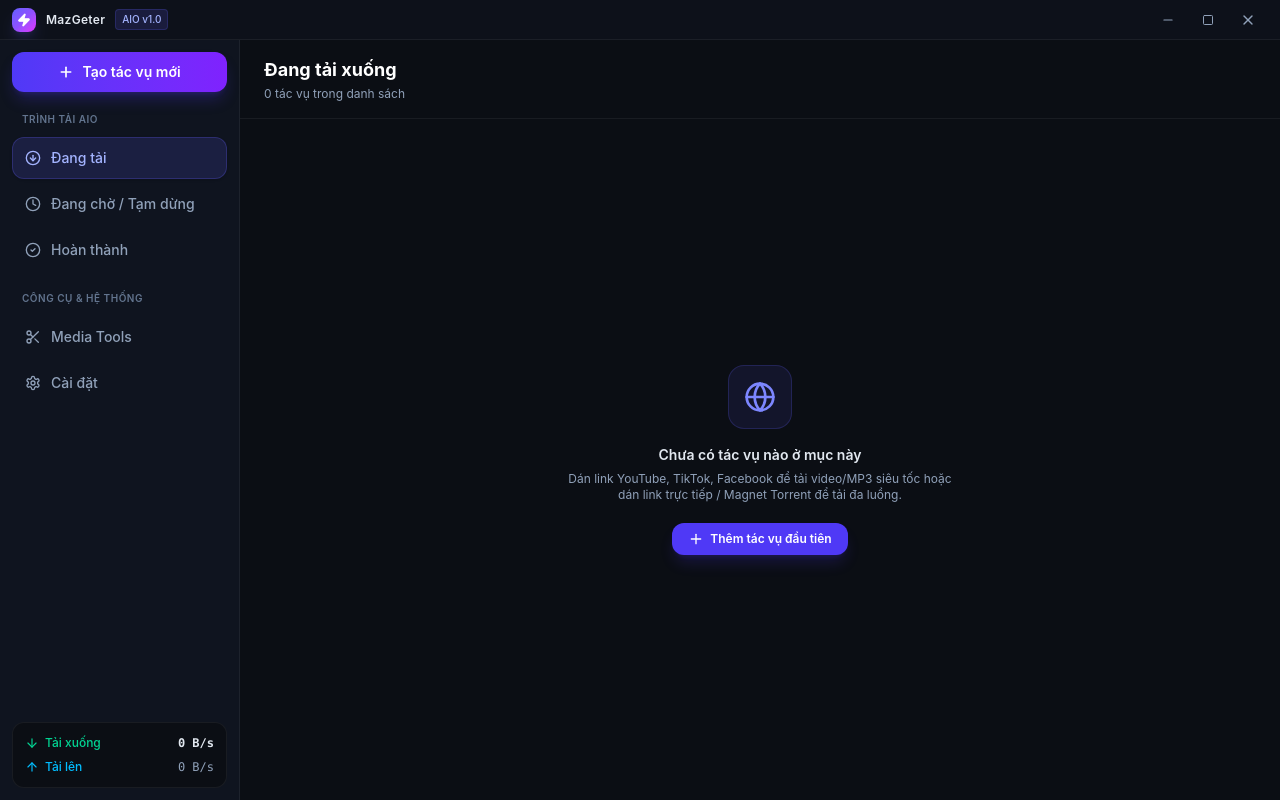
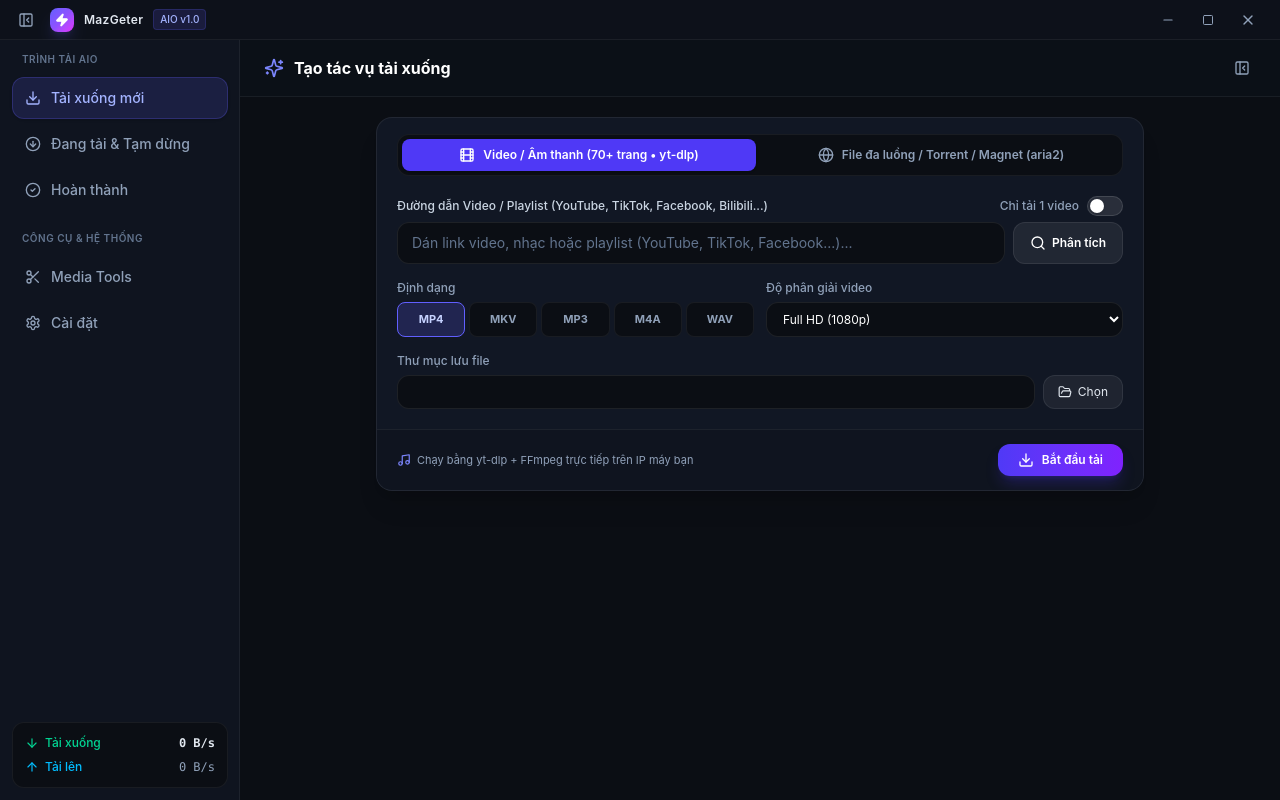
Before and after one commit to AkaiZed/MazGeter, a React (Vite) app: page / in a window 1280 px wide. Built offline with nearby package versions, Linux system fonts and the light colour scheme.

Commit message:
feat: inline download form as home view, collapsible sidebar toggle, merge active & waiting/paused into queue tab

```diff
--- a/src/App.tsx
+++ b/src/App.tsx
@@ -16,11 +16,11 @@ const INITIAL_STATS: GlobalStats = {
 };
 
 export default function App() {
-  const [activeTab, setActiveTab] = useState<NavTab>('active');
+  const [activeTab, setActiveTab] = useState<NavTab>('download');
+  const [sidebarOpen, setSidebarOpen] = useState(true);
   const [tasks, setTasks] = useState<DownloadTask[]>([]);
   const [stats, setStats] = useState<GlobalStats>(INITIAL_STATS);
   const [settings, setSettings] = useState<AppSettings | null>(null);
-  const [modalOpen, setModalOpen] = useState(false);
 
   useEffect(() => {
     window.mazgeter?.getSettings().then(setSettings).catch(() => {});
@@ -34,11 +34,10 @@ export default function App() {
   }, []);
 
   const filteredTasks = useMemo(() => {
-    if (activeTab === 'active') {
-      return tasks.filter((t) => t.status === 'active');
-    }
-    if (activeTab === 'waiting') {
-      return tasks.filter((t) => t.status === 'waiting' || t.status === 'paused');
+    if (activeTab === 'queue') {
+      return tasks
+        .filter((t) => t.status === 'active' || t.status === 'waiting' || t.status === 'paused')
+        .sort((a, b) => (a.status === 'active' ? -1 : b.status === 'active' ? 1 : 0));
     }
     if (activeTab === 'stopped') {
       return tasks.filter((t) => t.status === 'complete' || t.status === 'error');
@@ -48,29 +47,33 @@ export default function App() {
 
   return (
     <div className="h-screen w-screen flex flex-col bg-[#0b0e14] text-slate-100 overflow-hidden">
-      <TitleBar />
+      <TitleBar
+        sidebarOpen={sidebarOpen}
+        onToggleSidebar={() => setSidebarOpen((v) => !v)}
+      />
 
       <div className="flex-1 flex min-h-0">
         <Sidebar
+          open={sidebarOpen}
           activeTab={activeTab}
           onSelectTab={setActiveTab}
-          onOpenNewTask={() => setModalOpen(true)}
           stats={stats}
         />
 
         <main className="flex-1 flex flex-col min-w-0 bg-[#0b0e14]">
-          {activeTab === 'active' && (
-            <TaskList
-              title="Đang tải xuống"
-              tasks={filteredTasks}
-              onOpenNewTask={() => setModalOpen(true)}
+          {activeTab === 'download' && (
+            <AddTaskModal
+              settings={settings}
+              sidebarOpen={sidebarOpen}
+              onToggleSidebar={() => setSidebarOpen((v) => !v)}
+              onTaskCreated={() => setActiveTab('queue')}
             />
           )}
-          {activeTab === 'waiting' && (
+          {activeTab === 'queue' && (
             <TaskList
-              title="Đang chờ & Tạm dừng"
+              title="Đang tải & Tạm dừng"
               tasks={filteredTasks}
-              onOpenNewTask={() => setModalOpen(true)}
+              onOpenNewTask={() => setActiveTab('download')}
             />
           )}
           {activeTab === 'stopped' && (
@@ -78,7 +81,7 @@ export default function App() {
               title="Đã hoàn thành & Lịch sử"
               tasks={filteredTasks}
               showClearAll
-              onOpenNewTask={() => setModalOpen(true)}
+              onOpenNewTask={() => setActiveTab('download')}
             />
           )}
           {activeTab === 'tools' && <MediaToolsView />}
@@ -87,13 +90,6 @@ export default function App() {
           )}
         </main>
       </div>
-
-      <AddTaskModal
-        open={modalOpen}
-        onClose={() => setModalOpen(false)}
-        settings={settings}
-        onTaskCreated={() => setActiveTab('active')}
-      />
     </div>
   );
 }
--- a/src/components/AddTaskModal.tsx
+++ b/src/components/AddTaskModal.tsx
@@ -8,32 +8,31 @@ import {
   Globe,
   Loader2,
   Magnet,
-  Maximize,
-  Minimize,
   Music,
+  PanelLeftClose,
+  PanelLeftOpen,
   Scissors,
   Search,
   Sparkles,
   Square,
-  X,
 } from 'lucide-react';
 import { AppSettings, MediaInfo } from '../types';
 import { detectUrlType } from '../utils';
 import { formatPreciseTime, TimelineTrimmer } from './TimelineTrimmer';
 
 interface AddTaskModalProps {
-  open: boolean;
-  onClose: () => void;
   settings: AppSettings | null;
+  sidebarOpen: boolean;
+  onToggleSidebar: () => void;
   onTaskCreated: () => void;
 }
 
 type ModalMode = 'media' | 'direct';
 
 export const AddTaskModal: React.FC<AddTaskModalProps> = ({
-  open,
-  onClose,
   settings,
+  sidebarOpen,
+  onToggleSidebar,
   onTaskCreated,
 }) => {
   const [mode, setMode] = useState<ModalMode>('media');
@@ -52,7 +51,6 @@ export const AddTaskModal: React.FC<AddTaskModalProps> = ({
   const skipAutoUrlRef = useRef<string | null>(null);
 
   // Trimmer state
-  const [isFullscreen, setIsFullscreen] = useState(false);
   const [showDetailTrimmer, setShowDetailTrimmer] = useState(false);
   const [trimStartSec, setTrimStartSec] = useState(0);
   const [trimEndSec, setTrimEndSec] = useState(60);
@@ -66,12 +64,9 @@ export const AddTaskModal: React.FC<AddTaskModalProps> = ({
   const [submitting, setSubmitting] = useState(false);
 
   useEffect(() => {
-    if (open) {
-      setSaveDir(settings?.downloadDir || '');
+    setSaveDir((prev) => prev || settings?.downloadDir || '');
     setSplitThreads(settings?.aria2Split || 16);
-      setError(null);
-    }
-  }, [open, settings]);
+  }, [settings]);
 
   const isAudioFormat = ['mp3', 'm4a', 'wav'].includes(mediaFormat);
   const hasAnalyzedMedia = Boolean(mediaInfo);
@@ -83,7 +78,7 @@ export const AddTaskModal: React.FC<AddTaskModalProps> = ({
   useEffect(() => {
     const waveUrl = mediaInfo?.waveformAudioUrl || mediaInfo?.audioStreamUrl;
     const scanKey = mediaInfo ? `${mediaInfo.id}:${waveUrl || ''}` : null;
-    if (!open || !waveUrl || !scanKey || !trimmerVisible) return;
+    if (!waveUrl || !scanKey || !trimmerVisible) return;
     if (scannedWaveForRef.current === scanKey) return;
 
     scannedWaveForRef.current = scanKey;
@@ -105,7 +100,7 @@ export const AddTaskModal: React.FC<AddTaskModalProps> = ({
     return () => {
       cancelled = true;
     };
-  }, [open, mediaInfo, trimmerVisible]);
+  }, [mediaInfo, trimmerVisible]);
 
   const handlePaste = async () => {
     try {
@@ -178,7 +173,7 @@ export const AddTaskModal: React.FC<AddTaskModalProps> = ({
   useEffect(() => {
     const trimmed = urlInput.trim();
     const key = `${trimmed}::${downloadPlaylist ? 'pl' : 'one'}`;
-    if (!open || mode !== 'media' || analyzing) return;
+    if (mode !== 'media' || analyzing) return;
     if (!/^https?:\/\/\S+/i.test(trimmed) || skipAutoUrlRef.current === key) return;
 
     const timer = window.setTimeout(() => {
@@ -188,7 +183,7 @@ export const AddTaskModal: React.FC<AddTaskModalProps> = ({
     return () => {
       window.clearTimeout(timer);
     };
-  }, [open, mode, urlInput, downloadPlaylist, analyzing]);
+  }, [mode, urlInput, downloadPlaylist, analyzing]);
 
   const handleAddTorrentFile = async () => {
     const file = await window.mazgeter?.selectFile([
@@ -200,7 +195,6 @@ export const AddTaskModal: React.FC<AddTaskModalProps> = ({
     try {
       await window.mazgeter!.addTorrentTask(file, saveDir || undefined);
       onTaskCreated();
-      onClose();
     } catch (err: unknown) {
       setError(err instanceof Error ? err.message : 'Không thể thêm file torrent.');
     } finally {
@@ -254,9 +248,7 @@ export const AddTaskModal: React.FC<AddTaskModalProps> = ({
       setWaveformPeaks([]);
       setCustomFileName('');
       setShowDetailTrimmer(false);
-      setIsFullscreen(false);
       onTaskCreated();
-      onClose();
     } catch (err: unknown) {
       setError(err instanceof Error ? err.message : 'Không thể bắt đầu tải xuống.');
     } finally {
@@ -264,54 +256,43 @@ export const AddTaskModal: React.FC<AddTaskModalProps> = ({
     }
   };
 
-  if (!open) return null;
-
   return (
-    <div
-      className={`fixed top-10 inset-x-0 bottom-0 z-40 bg-black/75 backdrop-blur-md flex items-center justify-center transition-all duration-300 ease-out ${
-        isFullscreen ? 'p-0' : 'p-4'
-      }`}
-    >
-      <div
-        className={`w-full ${
-          isFullscreen
-            ? 'h-full max-w-none max-h-none rounded-none border-0 shadow-none scale-100'
-            : `${trimmerVisible ? 'max-w-4xl' : 'max-w-2xl'} rounded-2xl max-h-[calc(100vh-5.5rem)] border border-white/[0.09] shadow-2xl scale-100`
-        } bg-[#131926] overflow-hidden flex flex-col transition-all duration-300 ease-[cubic-bezier(0.22,1,0.36,1)]`}
-      >
+    <div className="flex-1 flex flex-col min-h-0 bg-[#0b0e14] overflow-hidden">
       {/* Header */}
-        <div className="px-5 py-3 border-b border-white/[0.06] flex items-center justify-between shrink-0">
+      <div className="px-6 py-3.5 border-b border-white/[0.06] flex items-center justify-between shrink-0 bg-[#0d111a]/60">
         <div className="flex items-center gap-2.5">
           <Sparkles className="w-5 h-5 text-indigo-400" />
-            <h2 className="text-base font-semibold text-white">Tạo tác vụ tải xuống</h2>
+          <h1 className="text-base font-bold text-white">Tạo tác vụ tải xuống</h1>
         </div>
-          <div className="flex items-center gap-1.5">
         <button
           type="button"
-              onClick={() => setIsFullscreen((v) => !v)}
+          onClick={onToggleSidebar}
           className={`p-1.5 rounded-lg transition-all duration-200 cursor-pointer ${
-                isFullscreen
+            !sidebarOpen
               ? 'bg-cyan-500/15 text-cyan-300 hover:bg-cyan-500/25'
               : 'text-slate-400 hover:text-white hover:bg-white/[0.06]'
           }`}
-              title={isFullscreen ? 'Thu nhỏ' : 'Mở rộng toàn khung'}
+          title={sidebarOpen ? 'Ẩn thanh bên để mở rộng không gian' : 'Hiện thanh bên'}
         >
-              {isFullscreen ? (
-                <Minimize className="w-4 h-4" />
+          {sidebarOpen ? (
+            <PanelLeftClose className="w-4 h-4" />
           ) : (
-                <Maximize className="w-4 h-4" />
+            <PanelLeftOpen className="w-4 h-4" />
           )}
         </button>
-            <button
-              type="button"
-              onClick={onClose}
-              className="p-1.5 rounded-lg text-slate-400 hover:text-white hover:bg-white/[0.06] transition-colors cursor-pointer"
-              title="Đóng"
+      </div>
+
+      {/* Main Scrollable Content */}
+      <div className="flex-1 overflow-y-auto px-6 py-5">
+        <div
+          className={`mx-auto w-full ${
+            trimmerVisible && !sidebarOpen
+              ? 'max-w-6xl'
+              : trimmerVisible
+              ? 'max-w-4xl'
+              : 'max-w-3xl'
+          } rounded-2xl bg-[#111724] border border-white/[0.07] shadow-xl overflow-hidden flex flex-col transition-all duration-300`}
         >
-              <X className="w-4 h-4" />
-            </button>
-          </div>
-        </div>
 
         {/* Mode Switcher */}
         <div className="px-5 pt-4">
@@ -602,7 +583,7 @@ export const AddTaskModal: React.FC<AddTaskModalProps> = ({
                   thumbnail={mediaInfo?.thumbnail}
                   peaks={waveformPeaks}
                   loadingPeaks={loadingPeaks}
-                  expanded={isFullscreen}
+                  expanded={!sidebarOpen}
                   startSec={trimStartSec}
                   endSec={trimEndSec}
                   volumePercent={volumePercent}
@@ -700,13 +681,6 @@ export const AddTaskModal: React.FC<AddTaskModalProps> = ({
           <div className="flex items-center gap-2">
             <button
               type="button"
-              onClick={onClose}
-              className="px-4 py-2 rounded-xl text-xs font-medium text-slate-400 hover:text-white hover:bg-white/[0.05] cursor-pointer"
-            >
-              Hủy
-            </button>
-            <button
-              type="button"
               disabled={submitting}
               onClick={handleStartDownload}
               className={`px-5 py-2 rounded-xl text-xs font-semibold text-white flex items-center gap-2 shadow-lg transition-all disabled:opacity-50 cursor-pointer ${
@@ -726,5 +700,6 @@ export const AddTaskModal: React.FC<AddTaskModalProps> = ({
         </div>
       </div>
       </div>
+    </div>
   );
 };
--- a/src/components/Sidebar.tsx
+++ b/src/components/Sidebar.tsx
@@ -1,11 +1,10 @@
 import React from 'react';
 import {
+  ArrowDown,
   ArrowDownCircle,
   ArrowUp,
-  ArrowDown,
   CheckCircle2,
-  Clock,
-  Plus,
+  Download,
   Scissors,
   Settings,
 } from 'lucide-react';
@@ -13,18 +12,20 @@ import { GlobalStats, NavTab } from '../types';
 import { formatSpeed } from '../utils';
 
 interface SidebarProps {
+  open: boolean;
   activeTab: NavTab;
   onSelectTab: (tab: NavTab) => void;
-  onOpenNewTask: () => void;
   stats: GlobalStats;
 }
 
 export const Sidebar: React.FC<SidebarProps> = ({
+  open,
   activeTab,
   onSelectTab,
-  onOpenNewTask,
   stats,
 }) => {
+  const queueCount = stats.activeCount + stats.waitingCount;
+
   const navItems: Array<{
     id: NavTab;
     label: string;
@@ -32,16 +33,15 @@ export const Sidebar: React.FC<SidebarProps> = ({
     badge?: number;
   }> = [
     {
-      id: 'active',
-      label: 'Đang tải',
-      icon: <ArrowDownCircle className="w-4 h-4" />,
-      badge: stats.activeCount,
+      id: 'download',
+      label: 'Tải xuống mới',
+      icon: <Download className="w-4 h-4" />,
     },
     {
-      id: 'waiting',
-      label: 'Đang chờ / Tạm dừng',
-      icon: <Clock className="w-4 h-4" />,
-      badge: stats.waitingCount,
+      id: 'queue',
+      label: 'Đang tải & Tạm dừng',
+      icon: <ArrowDownCircle className="w-4 h-4" />,
+      badge: queueCount,
     },
     {
       id: 'stopped',
@@ -62,16 +62,12 @@ export const Sidebar: React.FC<SidebarProps> = ({
   ];
 
   return (
-    <aside className="w-60 bg-[#0f141f] border-r border-white/[0.06] flex flex-col justify-between p-3 shrink-0">
-      <div>
-        <button
-          onClick={onOpenNewTask}
-          className="w-full mb-5 py-2.5 px-4 rounded-xl bg-gradient-to-r from-indigo-600 to-violet-600 hover:from-indigo-500 hover:to-violet-500 text-white text-sm font-semibold flex items-center justify-center gap-2 shadow-lg shadow-indigo-600/25 transition-all active:scale-[0.98] cursor-pointer"
-        >
-          <Plus className="w-4 h-4 stroke-[2.5]" />
-          <span>Tạo tác vụ mới</span>
-        </button>
-
+    <aside
+      className={`${
+        open ? 'w-60 p-3 border-r border-white/[0.06] opacity-100' : 'w-0 p-0 border-r-0 opacity-0 pointer-events-none'
+      } bg-[#0f141f] flex flex-col justify-between shrink-0 overflow-hidden transition-all duration-300 ease-out`}
+    >
+      <div className="w-[216px]">
         <div className="space-y-1">
           <div className="px-2.5 pb-1.5 text-[10px] font-semibold uppercase tracking-wider text-slate-500">
             Trình tải AIO
@@ -88,13 +84,13 @@ export const Sidebar: React.FC<SidebarProps> = ({
                     : 'text-slate-400 hover:text-slate-200 hover:bg-white/[0.04] border border-transparent'
                 }`}
               >
-                <span className="flex items-center gap-2.5">
+                <span className="flex items-center gap-2.5 truncate">
                   {item.icon}
-                  <span>{item.label}</span>
+                  <span className="truncate">{item.label}</span>
                 </span>
                 {typeof item.badge === 'number' && item.badge > 0 && (
                   <span
-                    className={`text-[11px] font-semibold px-2 py-0.5 rounded-full ${
+                    className={`text-[11px] font-semibold px-2 py-0.5 rounded-full shrink-0 ${
                       active
                         ? 'bg-indigo-500/30 text-indigo-200'
                         : 'bg-white/[0.06] text-slate-400'
@@ -130,8 +126,8 @@ export const Sidebar: React.FC<SidebarProps> = ({
         </div>
       </div>
 
-      {/* Global Speed Monitor Footer (Motrix-style) */}
-      <div className="rounded-xl bg-[#0b0e14] border border-white/[0.06] p-3 space-y-2">
+      {/* Global Speed Monitor Footer */}
+      <div className="w-[216px] rounded-xl bg-[#0b0e14] border border-white/[0.06] p-3 space-y-2">
         <div className="flex items-center justify-between text-xs">
           <span className="flex items-center gap-1.5 text-emerald-400 font-medium">
             <ArrowDown className="w-3.5 h-3.5" />
--- a/src/components/TitleBar.tsx
+++ b/src/components/TitleBar.tsx
@@ -1,10 +1,27 @@
 import React from 'react';
-import { Minus, Square, X, Zap } from 'lucide-react';
+import { Minus, PanelLeftClose, PanelLeftOpen, Square, X, Zap } from 'lucide-react';
 
-export const TitleBar: React.FC = () => {
+interface TitleBarProps {
+  sidebarOpen: boolean;
+  onToggleSidebar: () => void;
+}
+
+export const TitleBar: React.FC<TitleBarProps> = ({ sidebarOpen, onToggleSidebar }) => {
   return (
     <header className="h-10 bg-[#0d111a] border-b border-white/[0.06] flex items-center justify-between px-3 drag-region shrink-0">
       <div className="flex items-center gap-2.5">
+        <button
+          type="button"
+          onClick={onToggleSidebar}
+          className="no-drag p-1.5 rounded-lg text-slate-400 hover:text-white hover:bg-white/[0.08] transition-colors cursor-pointer"
+          title={sidebarOpen ? 'Ẩn thanh bên' : 'Hiện thanh bên'}
+        >
+          {sidebarOpen ? (
+            <PanelLeftClose className="w-4 h-4" />
+          ) : (
+            <PanelLeftOpen className="w-4 h-4" />
+          )}
+        </button>
         <div className="w-6 h-6 rounded-lg bg-gradient-to-br from-indigo-500 via-violet-500 to-fuchsia-500 flex items-center justify-center shadow-lg shadow-indigo-500/20">
           <Zap className="w-3.5 h-3.5 text-white fill-white" />
         </div>
--- a/src/types.ts
+++ b/src/types.ts
@@ -133,7 +133,7 @@ export interface MediaToolProgress {
   error?: string;
 }
 
-export type NavTab = 'active' | 'waiting' | 'stopped' | 'tools' | 'settings';
+export type NavTab = 'download' | 'queue' | 'stopped' | 'tools' | 'settings';
 
 export interface MazGeterAPI {
   minimize: () => void;
```
Lines whose indentation alone changed are shown as unchanged.
